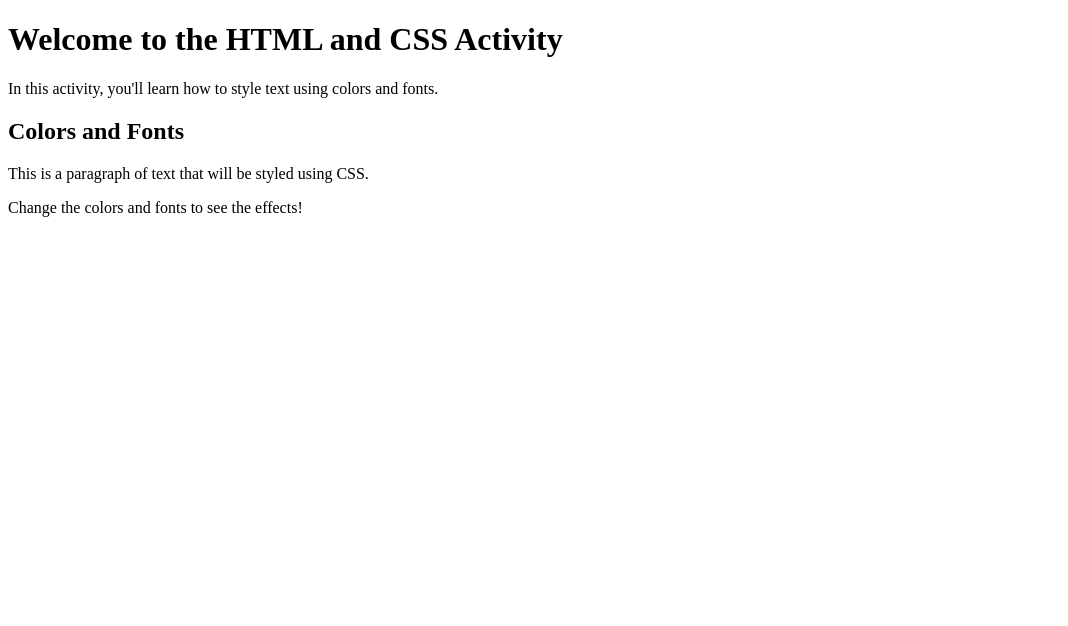
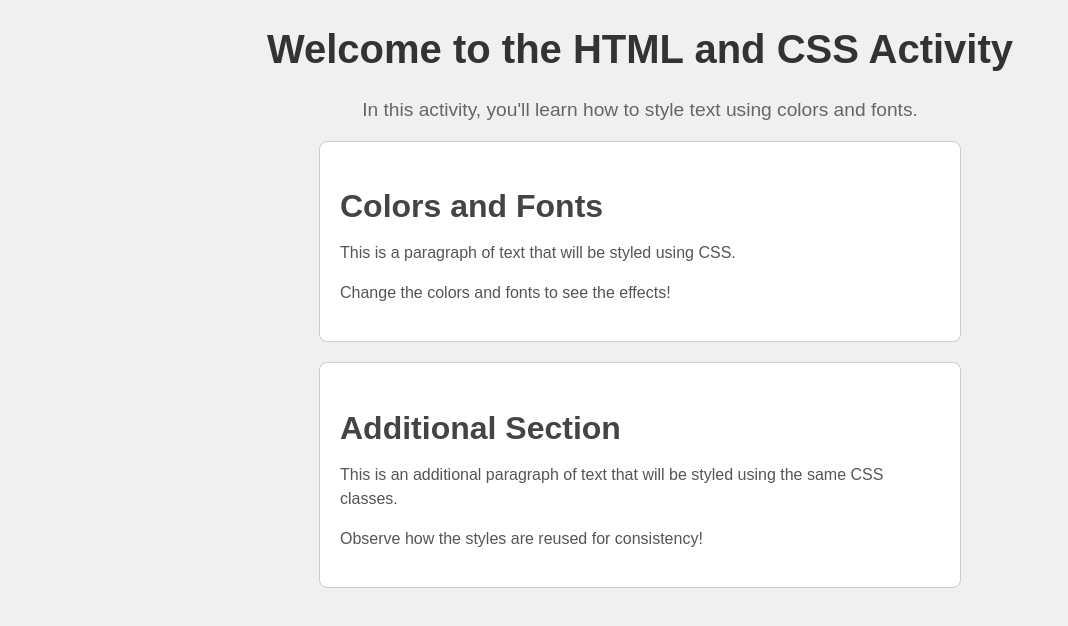
Before and after one commit to NikolaosPapas/sdai-wde-d4-colors-fonts, a plain HTML site: page index.html in a window 1280 px wide. Shown: the whole page, without its empty margins (0-1068 px from the left). Drawn offline with Linux system fonts and the light colour scheme.

Commit message:
add solution

```diff
--- a/assets/css/styles.css
+++ b/assets/css/styles.css
@@ -1 +1,37 @@
-/* CSS */
+body {
+  background-color: #f0f0f0;
+  font-family: Arial, sans-serif;
+}
+
+#main-title {
+  color: #333333;
+  font-size: 2.5em;
+  text-align: center;
+}
+
+#description {
+  color: #666666;
+  font-size: 1.2em;
+  text-align: center;
+}
+
+.content {
+  margin: 20px auto;
+  max-width: 600px;
+  padding: 20px;
+  background-color: #ffffff;
+  border: 1px solid #cccccc;
+  border-radius: 8px;
+}
+
+.section-title {
+  color: #444444;
+  font-size: 2em;
+  margin-bottom: 10px;
+}
+
+.text {
+  color: #555555;
+  font-size: 1em;
+  line-height: 1.5;
+}
--- a/index.html
+++ b/index.html
@@ -16,6 +16,11 @@
     <p class="text">This is a paragraph of text that will be styled using CSS.</p>
     <p class="text">Change the colors and fonts to see the effects!</p>
   </section>
+  <section class="content">
+    <h2 class="section-title">Additional Section</h2>
+    <p class="text">This is an additional paragraph of text that will be styled using the same CSS classes.</p>
+    <p class="text">Observe how the styles are reused for consistency!</p>
+  </section>
 </body>
 
 </html>
```
